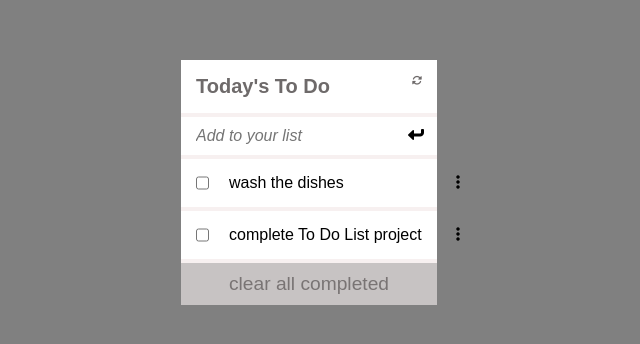
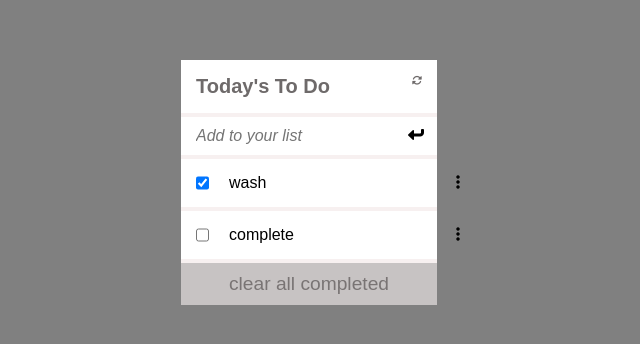
Before and after one commit to Whoistolu/To-Do-List, a website built with webpack: page src/index.html in a window 1280 px wide. Shown: the part 260-604 px from the top of the page, without its empty margins (331-971 px from the left). Built offline with nearby package versions, Linux system fonts and the light colour scheme.

Commit message:
Fix linter errors

```diff
--- a/package.json
+++ b/package.json
@@ -6,7 +6,8 @@
   "scripts": {
     "test": "echo \"Error: no test specified\" && exit 1",
     "start": "webpack serve --open",
-    "build": "webpack"
+    "build": "webpack",
+    "lint": "npx eslint . && npx stylelint **/*.{css,scss} && npx hint ."
   },
   "keywords": [],
   "author": "",
--- a/src/index.html
+++ b/src/index.html
@@ -16,17 +16,7 @@
                 <input type="text" placeholder="Add to your list"><span><i class="fas fa-level-down-alt fa-rotate-90"></i></span>
             </div>
             <div class="todos">
-                <div class="todo-item">
-                    <input type="checkbox">
-                    <input value="wash the dishes" type="text"></input>
-                    <i class="fas fa-ellipsis-v"></i>
-                </div>
 
-                <div class="todo-item">
-                    <input type="checkbox">
-                    <input value="complete To Do List project" type="text"></input>
-                    <i class="fas fa-ellipsis-v"></i>
-                </div>
             </div>
             <div class="button">
                 <button>clear all completed</button>
--- a/src/index.js
+++ b/src/index.js
@@ -1 +1,29 @@
 import './style.css';
+
+const items = [
+  {
+    description: 'wash the dishes',
+    completed: true,
+    index: 0,
+  },
+  {
+    description: 'complete To Do List project',
+    completed: false,
+    index: 1,
+  },
+];
+
+const todos = document.querySelector('.todos');
+items.forEach((item) => {
+  const html = `<input type="checkbox">
+  <input value=${item.description} type="text"></input>
+  <i class="fas fa-ellipsis-v"></i>`;
+  const div = document.createElement('div');
+  div.innerHTML = html;
+  const input = div.querySelector('input[type=checkbox]');
+  input.checked = item.completed;
+  div.classList.add('todo-item');
+  div.id = item.index;
+
+  todos.appendChild(div);
+});
--- a/src/style.css
+++ b/src/style.css
@@ -52,8 +52,6 @@ body {
   gap: 20px;
   background-color: #fff;
   padding: 15px 15px;
-  /* border-bottom: 2px solid gray; */
-  /* padding: 10px 0; */
 }
 
 .to-do input[type=text] {
```
